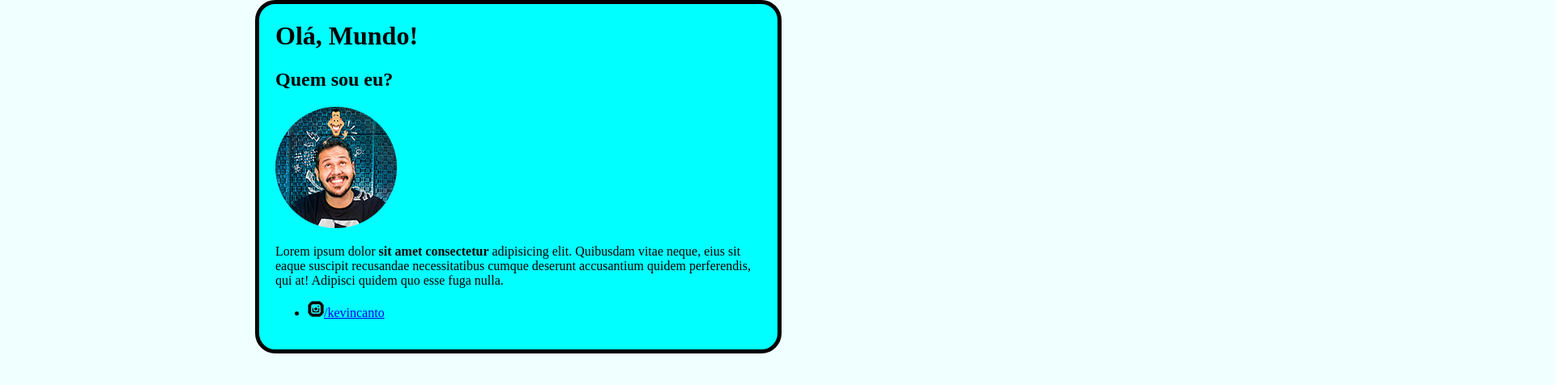
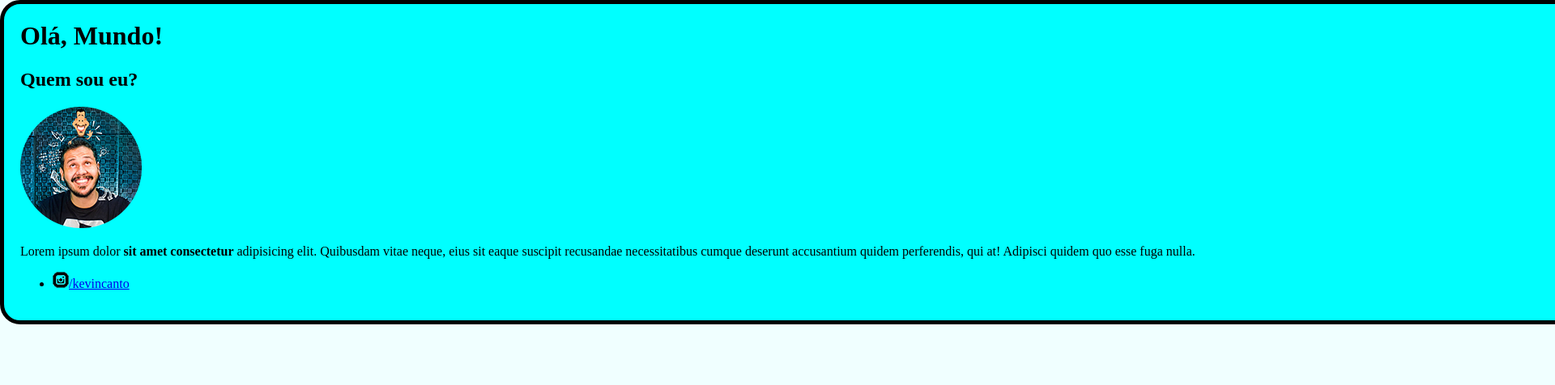
Before and after one commit to KevinCanto/kevin.github.io, a plain HTML site: page index.html in a window 1280 px wide. Shown: the top 476 px of the page at 81% size, 1920 px wide, since content can reach past the window. Drawn offline with Linux system fonts and the light colour scheme.

Commit message:
Update estilos.css

```diff
--- a/estilos/estilos.css
+++ b/estilos/estilos.css
@@ -2,7 +2,7 @@ html{
     background-color: azure;
 }
 body{
-    width: 600px;
+    width: 3000px;
     margin: 0 auto;
     border: 5px solid black;
     padding: 0 20px 20px 20px;
```
